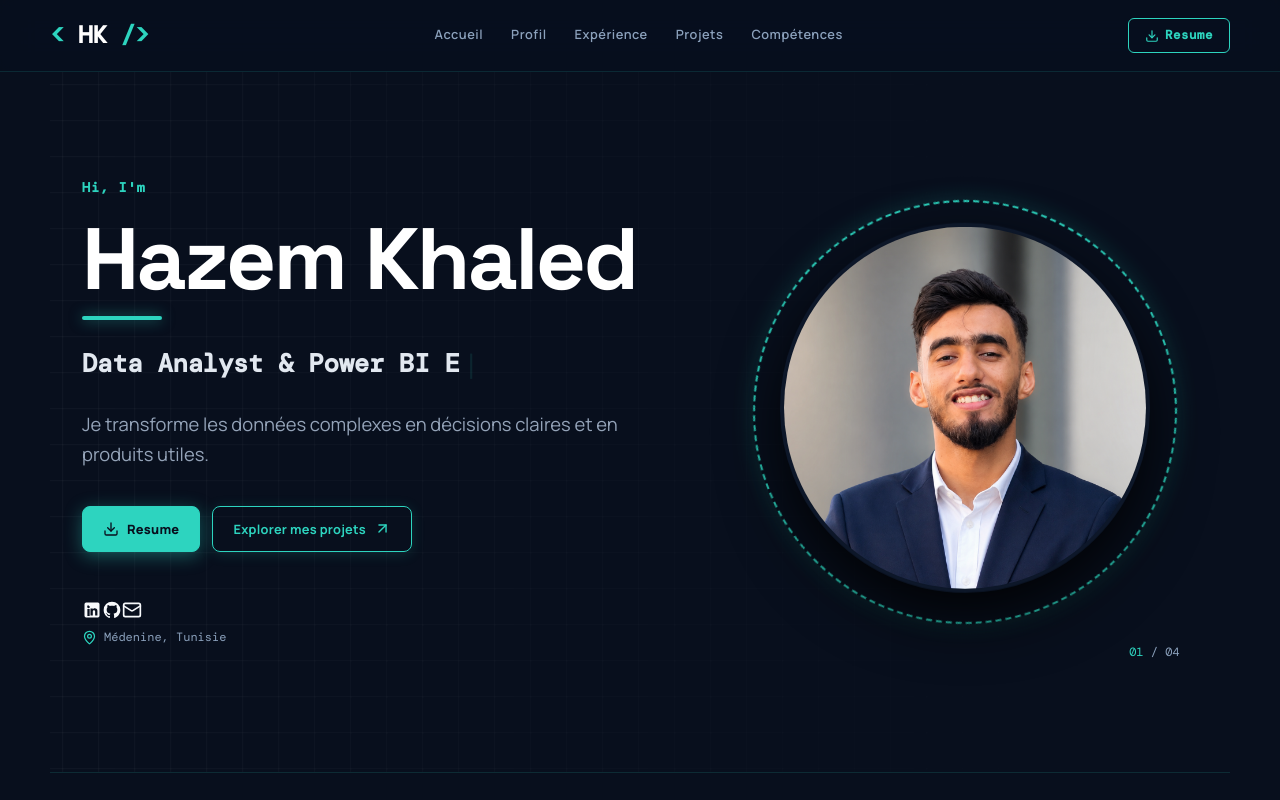
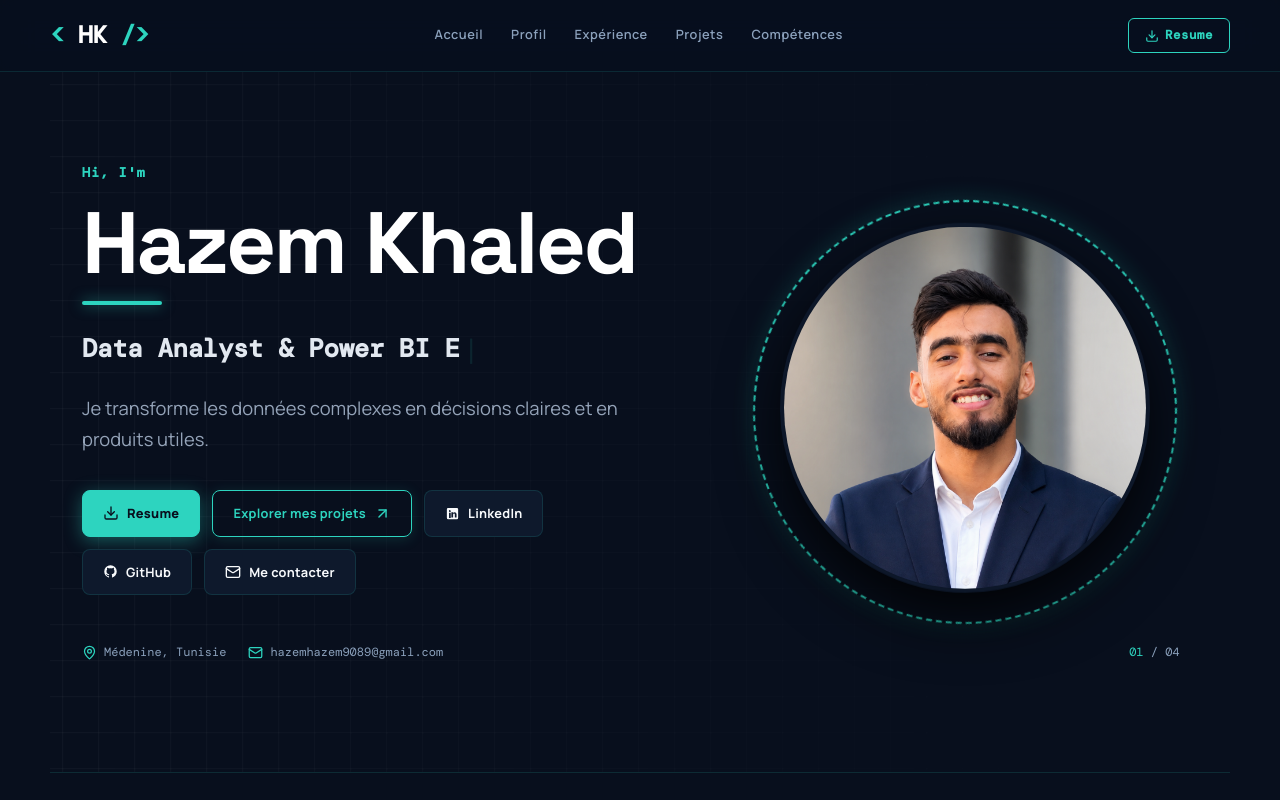
Before and after one commit to hazem897/Potfolio, a React (Vite) app: page / in a window 1280 px wide. Shown: the top 800 px of the page. Built offline with nearby package versions, Linux system fonts and the light colour scheme.

Commit message:
Keep hero social buttons styling

```diff
--- a/src/components/Hero.jsx
+++ b/src/components/Hero.jsx
@@ -1,17 +1,17 @@
 import { useState, useEffect } from 'react';
 import { ArrowUpRight, Download, Mail, MapPin } from 'lucide-react';
 
-function LinkedInIcon({ size = 20 }) {
+function LinkedInIcon() {
   return (
-    <svg width={size} height={size} viewBox="0 0 24 24" fill="currentColor" aria-hidden="true">
-      <path d="M19 3a2 2 0 0 1 2 2v14a2 2 0 0 1-2 2H5a2 2 0 0 1-2-2V5a2 2 0 0 1 2-2h14m-.5 15.5v-5.3a3.26 3.26 0 0 0-3.26-3.26c-.85 0-1.84.52-2.28 1.3v-1.11h-2.79v8.37h2.79v-4.93c0-.77.62-1.4 1.39-1.4a1.4 1.4 0 0 1 1.4 1.4v4.93h2.75M6.46 10.9v8.37H9.2V10.9H6.46M7.83 6.45a1.65 1.65 0 0 0-1.66 1.65 1.65 1.65 0 0 0 1.66 1.65 1.66 1.65 0 0 0 1.66-1.65Z" />
+    <svg width="15" height="15" viewBox="0 0 24 24" fill="currentColor" aria-hidden="true">
+      <path d="M19 3a2 2 0 0 1 2 2v14a2 2 0 0 1-2 2H5a2 2 0 0 1-2-2V5a2 2 0 0 1 2-2h14m-.5 15.5v-5.3a3.26 3.26 0 0 0-3.26-3.26c-.85 0-1.84.52-2.28 1.3v-1.11h-2.79v8.37h2.79v-4.93c0-.77.62-1.4 1.39-1.4a1.4 1.4 0 0 1 1.4 1.4v4.93h2.75M6.46 10.9v8.37H9.2V10.9H6.46M7.83 6.45a1.65 1.65 0 0 0-1.66 1.65 1.65 1.65 0 0 0 1.66 1.65 1.66 1.66 0 0 0 1.66-1.65Z" />
     </svg>
   );
 }
 
-function GitHubIcon({ size = 20 }) {
+function GitHubIcon() {
   return (
-    <svg width={size} height={size} viewBox="0 0 24 24" fill="currentColor" aria-hidden="true">
+    <svg width="15" height="15" viewBox="0 0 24 24" fill="currentColor" aria-hidden="true">
       <path d="M12 2A10 10 0 0 0 2 12c0 4.42 2.87 8.17 6.84 9.5.5.08.66-.23.66-.5v-1.69c-2.77.6-3.36-1.34-3.36-1.34-.46-1.16-1.11-1.47-1.11-1.47-.91-.62.07-.6.07-.6 1 .07 1.53 1.03 1.53 1.03.87 1.52 2.34 1.07 2.91.83.1-.65.35-1.09.63-1.34-2.22-.25-4.55-1.11-4.55-4.92 0-1.11.38-2 1.03-2.71-.1-.25-.45-1.29.1-2.64 0 0 .84-.27 2.75 1.02.79-.22 1.65-.33 2.5-.33.85 0 1.71.11 2.5.33 1.91-1.29 2.75-1.02 2.75-1.02.55 1.35.2 2.39.1 2.64.65.71 1.03 1.6 1.03 2.71 0 3.82-2.34 4.66-4.57 4.91.36.31.69.92.69 1.85V21c0 .27.16.59.67.5C19.14 20.16 22 16.42 22 12A10 10 0 0 0 12 2Z" />
     </svg>
   );
@@ -100,45 +100,38 @@ export default function Hero() {
           <a className="button button-primary" href="#projets">
             Explorer mes projets <ArrowUpRight size={17} />
           </a>
-        </div>
 
-        {/* Minimalist social icon links (like image 4) */}
-        <div className="hero-social-links" aria-label="Réseaux sociaux et contact">
           <a
-            className="hero-social-icon"
+            className="button button-quiet hero-social-btn"
             href="https://www.linkedin.com/in/hazem-khaled-data/"
             target="_blank"
             rel="noreferrer"
-            aria-label="LinkedIn"
-            title="LinkedIn"
+            aria-label="Consulter mon profil LinkedIn"
           >
-            <LinkedInIcon size={20} />
+            <LinkedInIcon /> LinkedIn
           </a>
 
           <a
-            className="hero-social-icon"
+            className="button button-quiet hero-social-btn"
             href="https://github.com/hazem897"
             target="_blank"
             rel="noreferrer"
-            aria-label="GitHub"
-            title="GitHub"
+            aria-label="Consulter mon profil GitHub"
           >
-            <GitHubIcon size={20} />
+            <GitHubIcon /> GitHub
           </a>
 
-          <a
-            className="hero-social-icon"
-            href="mailto:hazemhazem9089@gmail.com"
-            aria-label="Email : hazemhazem9089@gmail.com"
-            title="hazemhazem9089@gmail.com"
-          >
-            <Mail size={20} />
+          <a className="button button-quiet" href="mailto:hazemhazem9089@gmail.com">
+            <Mail size={16} /> Me contacter
           </a>
         </div>
 
         <div className="contact-row">
           <span>
             <MapPin size={15} /> Médenine, Tunisie
+          </span>
+          <span>
+            <Mail size={15} /> hazemhazem9089@gmail.com
           </span>
         </div>
       </div>
```
